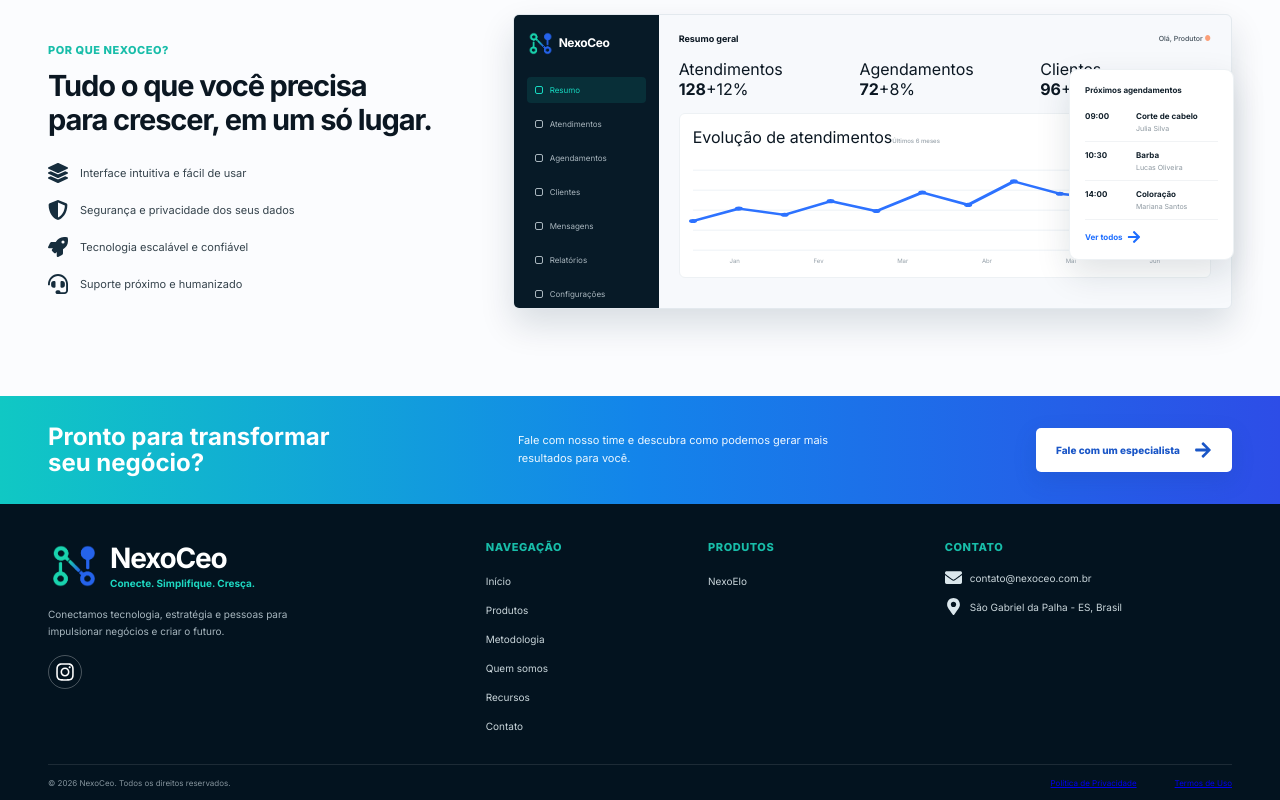
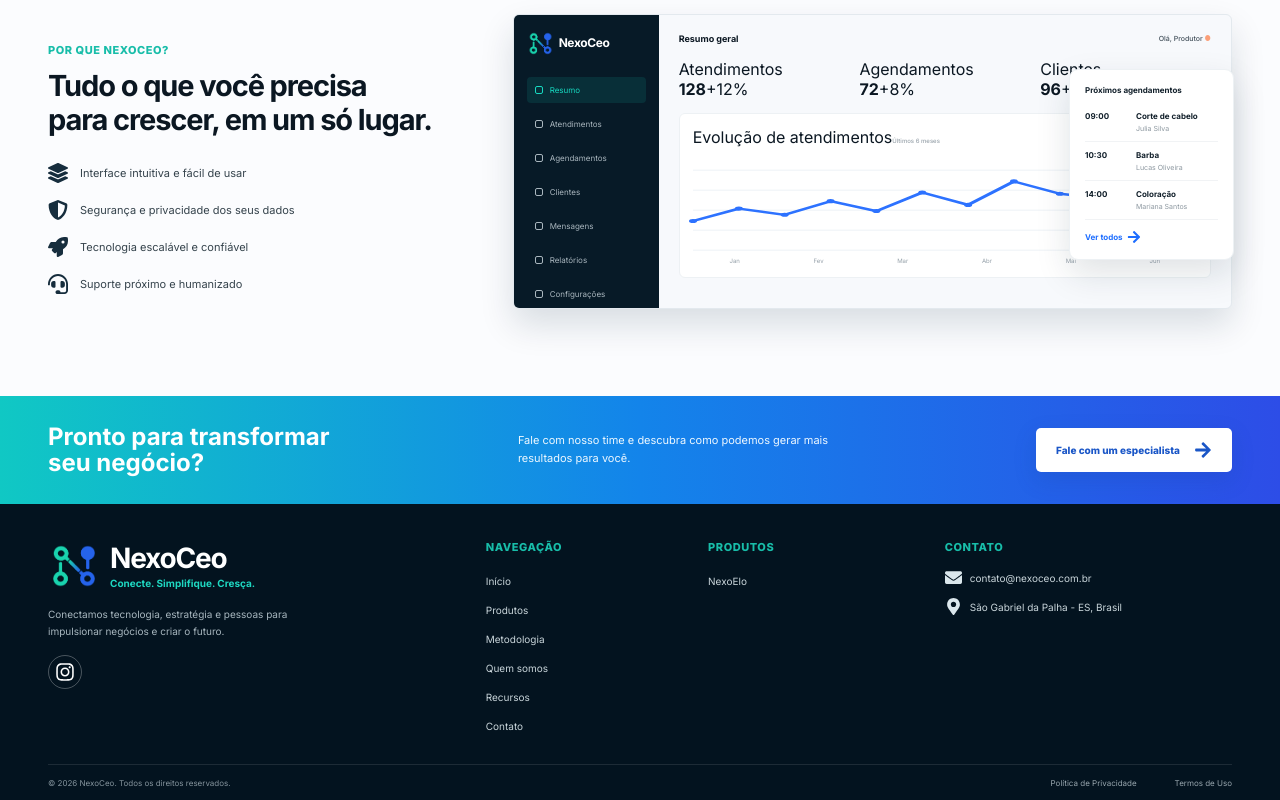
Before and after one commit to NexoCeo/nexoceo-site, a React (Vite) app: page / in a window 1280 px wide. Shown: the part 2026-2826 px from the top of the page. Built offline with nearby package versions, Linux system fonts and the light colour scheme.

Commit message:
Match legal footer links to existing style

```diff
--- a/src/components/layout/footer/styles.module.css
+++ b/src/components/layout/footer/styles.module.css
@@ -325,7 +325,8 @@
   gap: 38px;
 }
 
-.footerBottom button {
+.footerBottom button,
+.footerBottom a {
   padding: 0;
 
   border: 0;
@@ -333,6 +334,7 @@
   background: transparent;
 
   color: #98a6ae;
+  text-decoration: none;
 
   font-size: 8px;
 
@@ -342,7 +344,8 @@
     color .2s ease;
 }
 
-.footerBottom button:hover {
+.footerBottom button:hover,
+.footerBottom a:hover {
   color: #15d9c2;
 }
 
```
